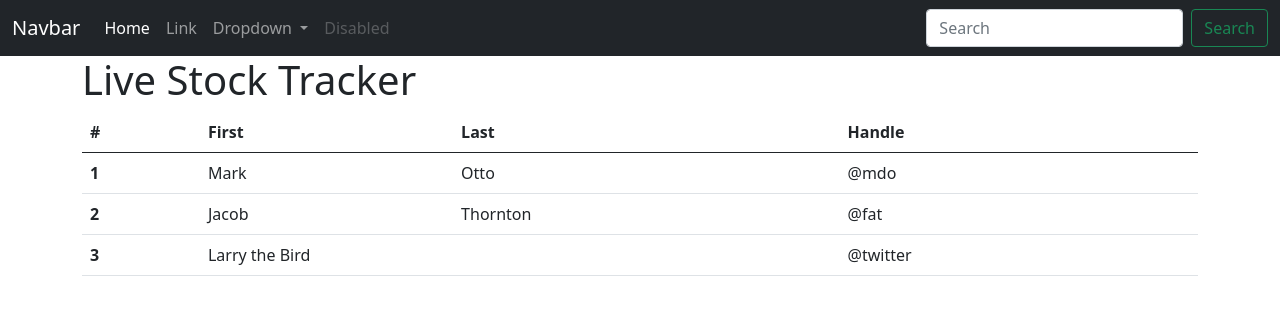
After one commit to VirajAdiga/stock-trading-app-django, a Django app: page /track/ in a window 1280 px wide. The commit adds this page. Shown: the top 315 px of the page. Run offline with Django 4.2, Linux system fonts and the light colour scheme.

Commit message:
Add stack tracker endpoint and template

```diff
--- a/watchlist/templates/watchlist/stock_picker.html
+++ b/watchlist/templates/watchlist/stock_picker.html
@@ -13,6 +13,7 @@ Stock Picker
 <div class="container">
     <h1>Live Stock Tracker</h1>
 
+    <form action="">
         <label>Select Stocks:</label>
         <select class="form-select form-select-lg mb-3" multiple aria-label="multiple select example" name="stockpicker">
           <option selected>Open this select menu</option>
@@ -20,6 +21,7 @@ Stock Picker
           <option value="2">Two</option>
           <option value="3">Three</option>
         </select>
+    </form>
 </div>
 {% endblock body %}
 
--- /dev/null
+++ b/watchlist/templates/watchlist/stock_tracker.html
@@ -0,0 +1,49 @@
+{% extends 'watchlist/base.html' %}
+{% load static %}
+
+{% block title %}
+Stock Tracker
+{% endblock title %}
+
+{% block css %}
+<style></style>
+{% endblock css %}
+
+{%  block body %}
+<div class="container">
+    <h1>Live Stock Tracker</h1>
+
+    <table class="table">
+        <thead>
+        <tr>
+            <th scope="col">#</th>
+            <th scope="col">First</th>
+            <th scope="col">Last</th>
+            <th scope="col">Handle</th>
+        </tr>
+        </thead>
+        <tbody>
+        <tr>
+            <th scope="row">1</th>
+            <td>Mark</td>
+            <td>Otto</td>
+            <td>@mdo</td>
+        </tr>
+        <tr>
+            <th scope="row">2</th>
+            <td>Jacob</td>
+            <td>Thornton</td>
+            <td>@fat</td>
+        </tr>
+        <tr>
+            <th scope="row">3</th>
+            <td colspan="2">Larry the Bird</td>
+            <td>@twitter</td>
+        </tr>
+        </tbody>
+    </table>
+</div>
+{% endblock body %}
+
+{% block js %}
+{% endblock js %}
--- a/watchlist/urls.py
+++ b/watchlist/urls.py
@@ -3,5 +3,6 @@ from . import views
 
 
 urlpatterns = [
-    path("", views.stock_picker, name="stock-picker")
+    path("", views.stock_picker, name="stock-picker"),
+    path("track/", views.stock_tracker, name="stock-tracker")
 ]
--- a/watchlist/views.py
+++ b/watchlist/views.py
@@ -3,3 +3,7 @@ from django.shortcuts import render
 
 def stock_picker(request):
     return render(request, "watchlist/stock_picker.html")
+
+
+def stock_tracker(request):
+    return render(request, "watchlist/stock_tracker.html")
```
Lines whose indentation alone changed are shown as unchanged.
